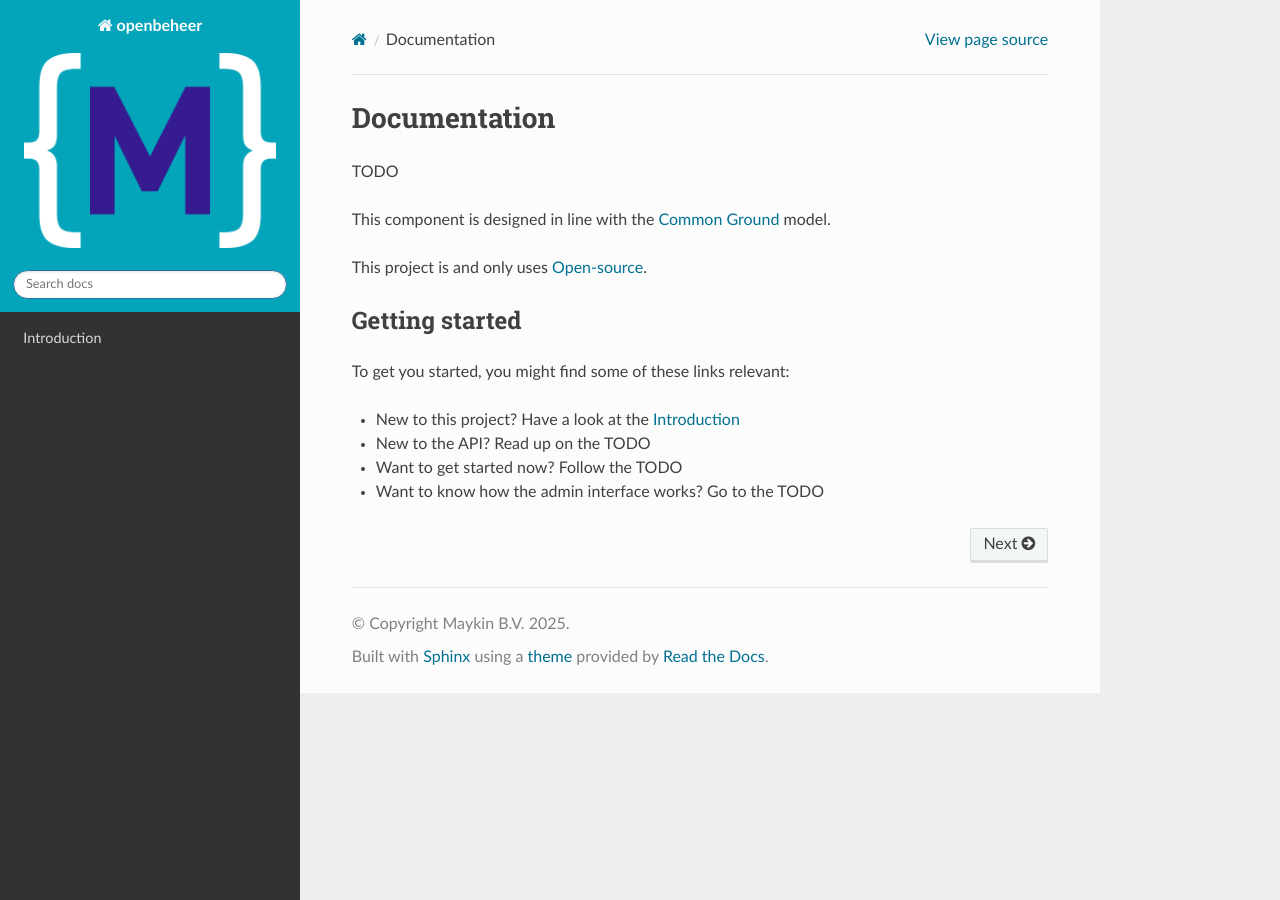
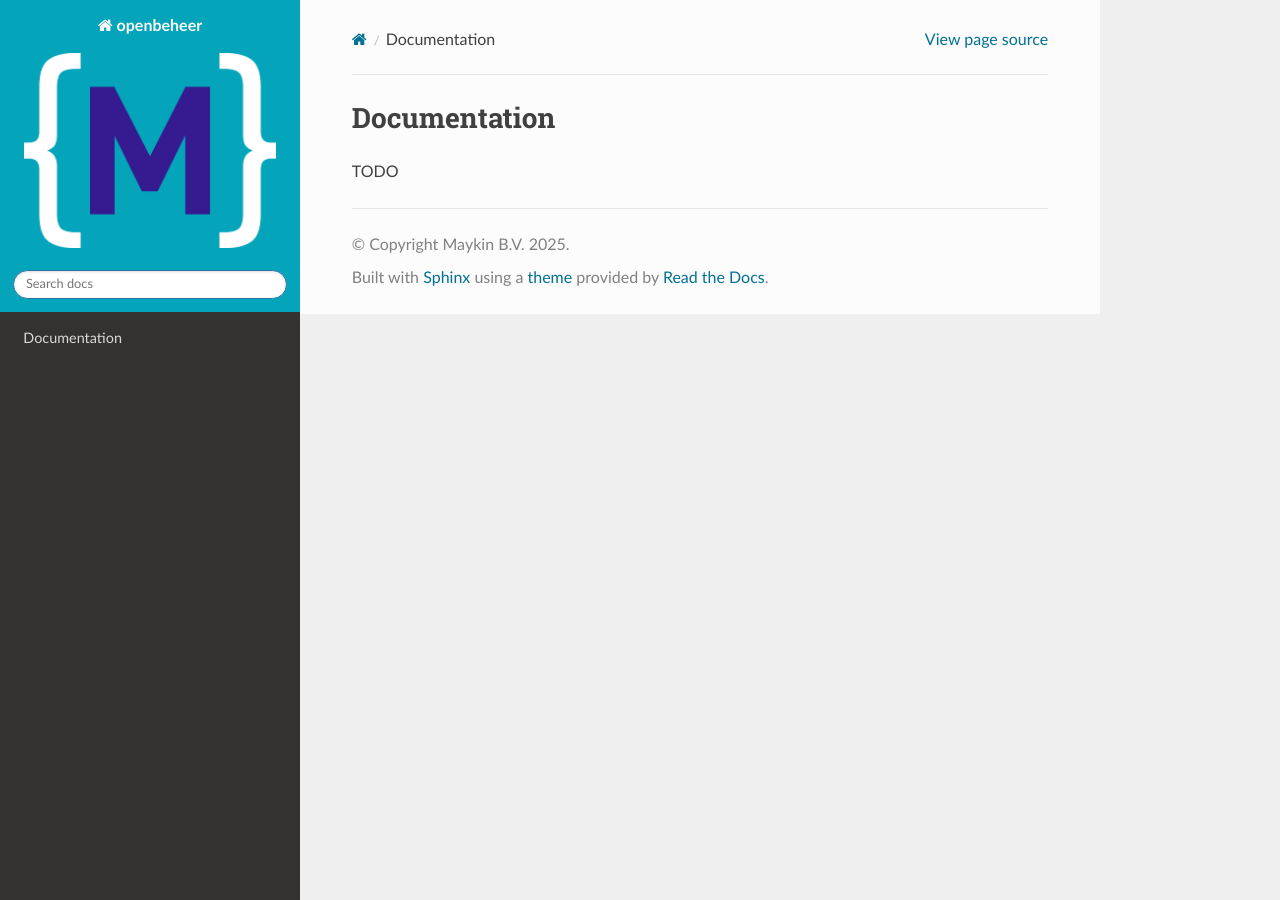
Before and after one commit to maykinmedia/open-beheer, a Sphinx documentation site: the page built from docs/index.rst, in a window 1280 px wide. Built offline with Sphinx 7.4.7 and the Read the Docs theme 3.1.0, drawn with Linux system fonts in a browser that asks for light colours; the version number could not be read and is left out.

Commit message:
:memo: Fixed docs

```diff
--- a/docs/index.rst
+++ b/docs/index.rst
@@ -2,26 +2,3 @@ Documentation
 =============
 
 TODO
-
-This component is designed in line with the `Common Ground`_ model.
-
-This project is and only uses :ref:`introduction_open-source`.
-
-.. _`Common Ground`: https://commonground.nl/
-
-Getting started
----------------
-
-To get you started, you might find some of these links relevant:
-
-* New to this project? Have a look at the :ref:`introduction_index`
-* New to the API? Read up on the TODO
-* Want to get started now? Follow the TODO
-* Want to know how the admin interface works? Go to the TODO
-
-
-.. toctree::
-   :maxdepth: 2
-   :hidden:
-
-   introduction/index
```
Also changed, not shown: docs/introduction/index.rst (deleted, +0 -13 lines), docs/introduction/open-source/index.rst (deleted, +0 -15 lines), docs/introduction/team.rst (deleted, +0 -7 lines).
